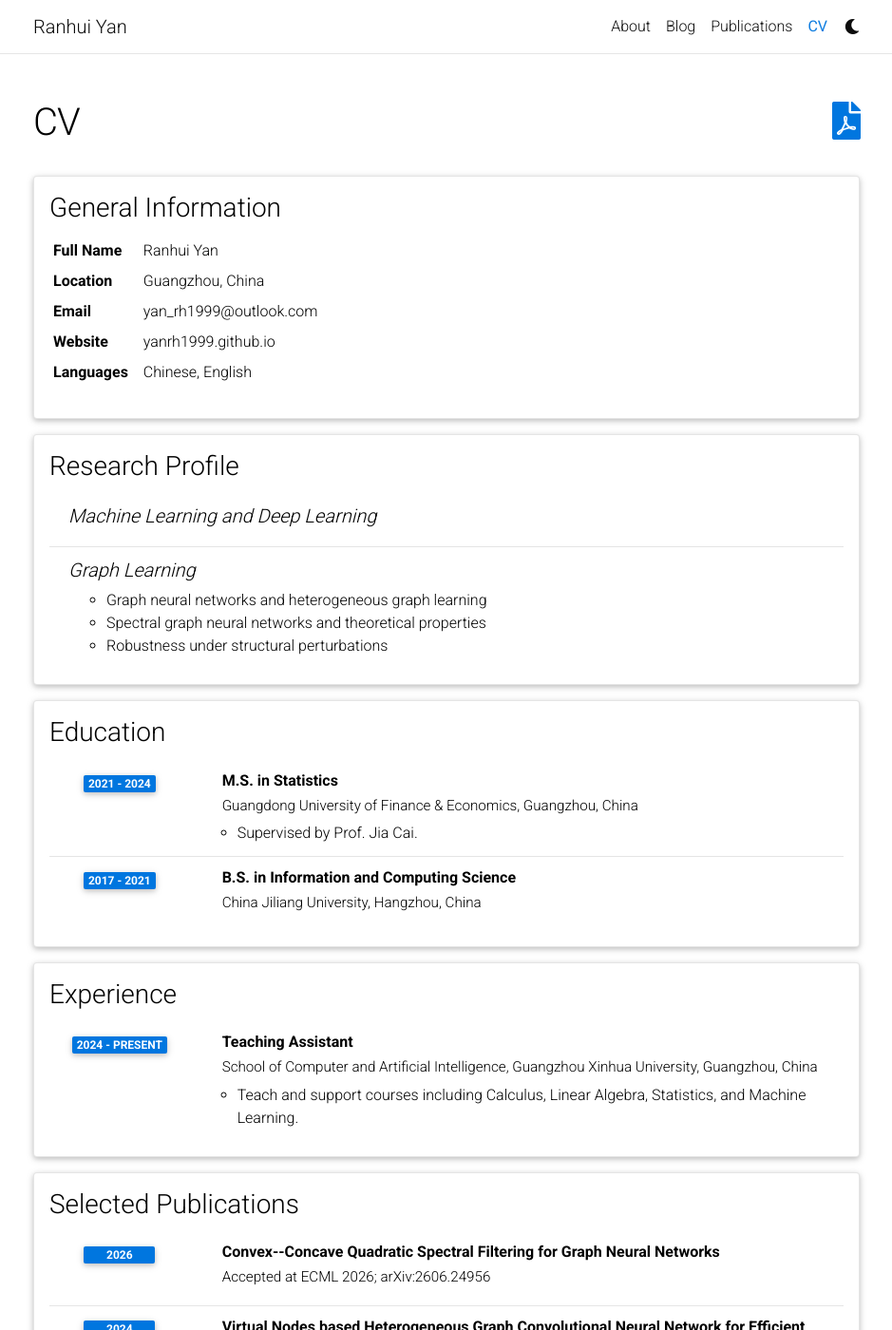
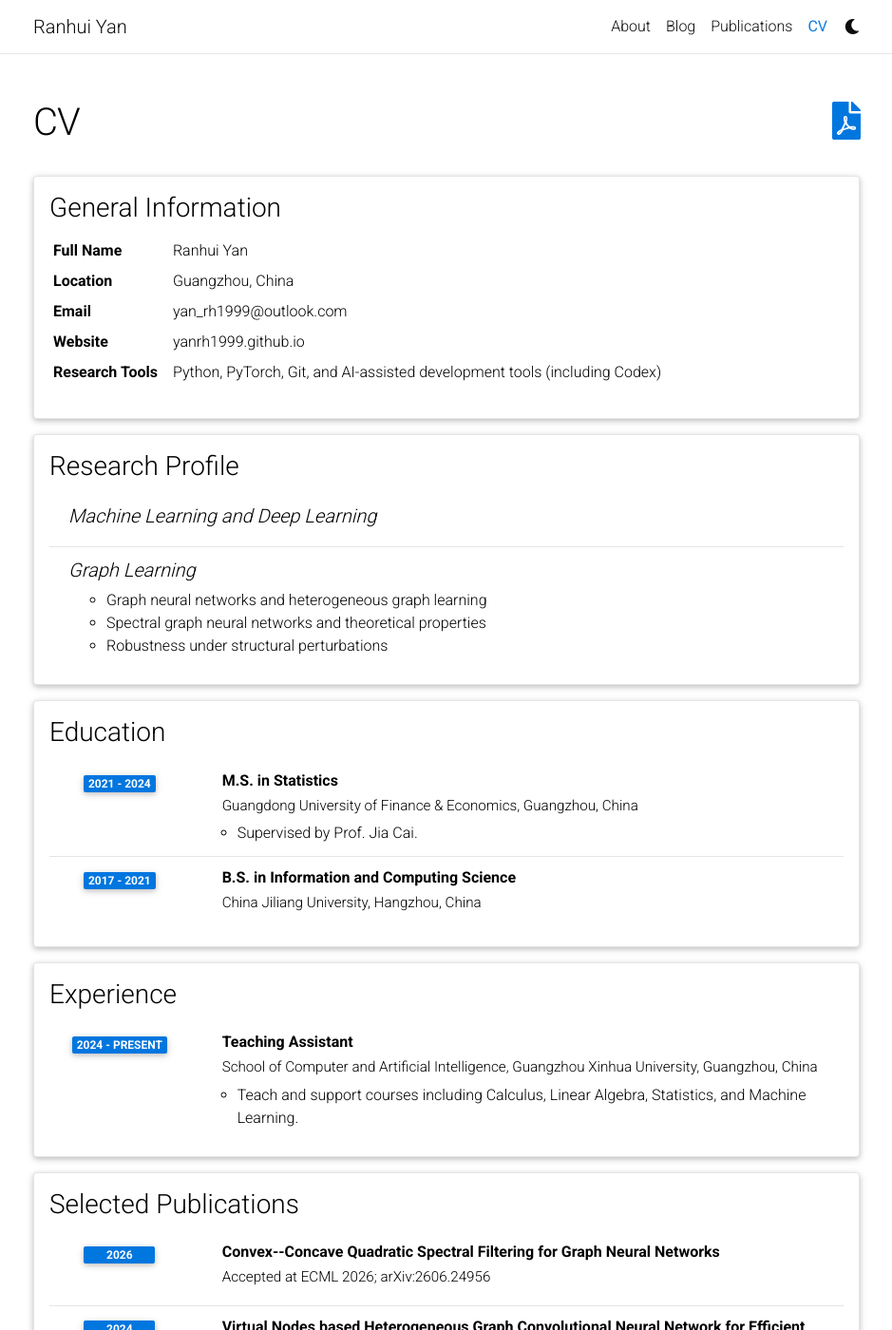
Before and after one commit to yanrh1999/yanrh1999.github.io, a Jekyll site: the page built from _pages/cv.md, in a window 1280 px wide and 1400 px high. Shown: the whole window at 95% size, without its empty margins (170-1109 px from the left). Built offline with Jekyll 4.4.1, drawn with Linux system fonts in a browser that asks for light colours; comment, search, counter and statistics services are not loaded; a style sheet for code colours, icons or effects is not loaded; some of the changed text lies outside the part shown.

Commit message:
Refine latest posts and CV skills

```diff
--- a/_data/cv.yml
+++ b/_data/cv.yml
@@ -9,8 +9,8 @@
       value: yan_rh1999@outlook.com
     - name: Website
       value: yanrh1999.github.io
-    - name: Languages
-      value: Chinese, English
+    - name: Research Tools
+      value: Python, PyTorch, Git, and AI-assisted development tools (including Codex)
 
 - title: Research Profile
   type: nested_list
@@ -58,15 +58,3 @@
     - title: An End-to-End Dense Connected Heterogeneous Graph Convolutional Neural Network
       institution: International Conference on Neural Information Processing
       year: 2023
-
-- title: Technical Skills
-  type: nested_list
-  contents:
-    - title: Research Computing
-      items:
-        - Python and PyTorch
-        - Machine learning, deep learning, and statistics
-    - title: Research Areas
-      items:
-        - Graph neural networks
-        - Robust graph learning
--- a/_includes/latest_posts.html
+++ b/_includes/latest_posts.html
@@ -14,10 +14,10 @@
                   <th scope="row">{{ item.date | date: "%b %-d, %Y" }}</th>
                   <td>
                     {% if item.publication_key %}
-                      <span class="post-kind">[Publication:]</span>
+                      <span class="post-kind">[Publication]</span>
                       <a class="news-title" href="{{ '/publications/' | relative_url }}#{{ item.publication_key }}">{{ item.title }}</a>
                     {% else %}
-                      <span class="post-kind">[Blog:]</span>
+                      <span class="post-kind">[Blog]</span>
                       <a class="news-title" href="{{ item.url | relative_url }}">{{ item.title }}</a>
                     {% endif %}
                   </td>
--- a/_layouts/about.html
+++ b/_layouts/about.html
@@ -48,7 +48,7 @@
 
           <!-- Latest posts -->
           {% if page.latest_posts -%}
-            <h2><a href="{{ '/blog/' | relative_url }}" style="color: inherit;">latest posts</a></h2>
+            <h2><a href="{{ '/blog/' | relative_url }}" style="color: inherit;">Latest Posts</a></h2>
             {%- include latest_posts.html %}
           {%- endif %}
 
--- a/_sass/_base.scss
+++ b/_sass/_base.scss
@@ -729,8 +729,8 @@
 
 .post-kind {
   color: var(--global-text-color-light);
-  font-size: 0.85rem;
-  font-weight: 500;
+  font-size: 1.05rem;
+  font-weight: 600;
   margin-right: 0.35rem;
 }
 
```
Also changed, not shown: 1 other file.
